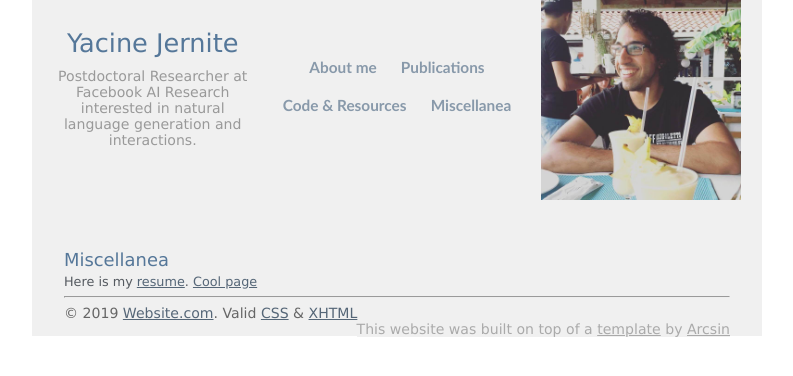
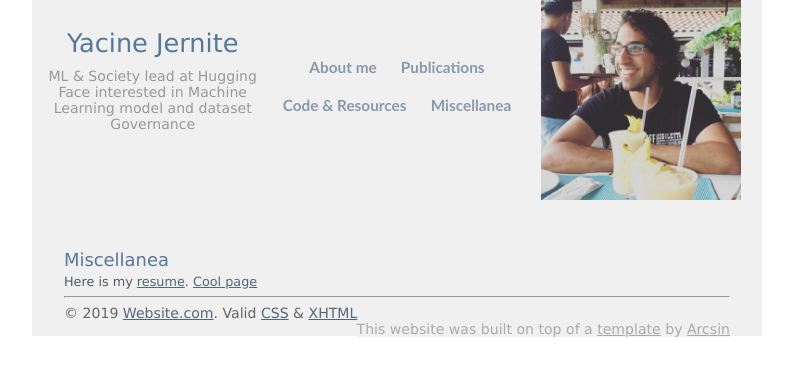
Before and after one commit to yjernite/yjernite.github.io, a plain HTML site: page miscellanea.html in a window 1280 px wide. Shown: the whole page, without its empty margins (243-1036 px from the left). Drawn offline with Linux system fonts and the light colour scheme.

Commit message:
Update miscellanea.html

```diff
--- a/miscellanea.html
+++ b/miscellanea.html
@@ -15,7 +15,7 @@
 
 		<div class="title">
 			<h1>Yacine Jernite</h1>
-			<h2>Postdoctoral Researcher at Facebook AI Research interested in natural language generation and interactions.</h2>
+			<h2>ML & Society lead at Hugging Face interested in Machine Learning model and dataset Governance</h2>
 		</div>
 
 		<div class="menu">
```
